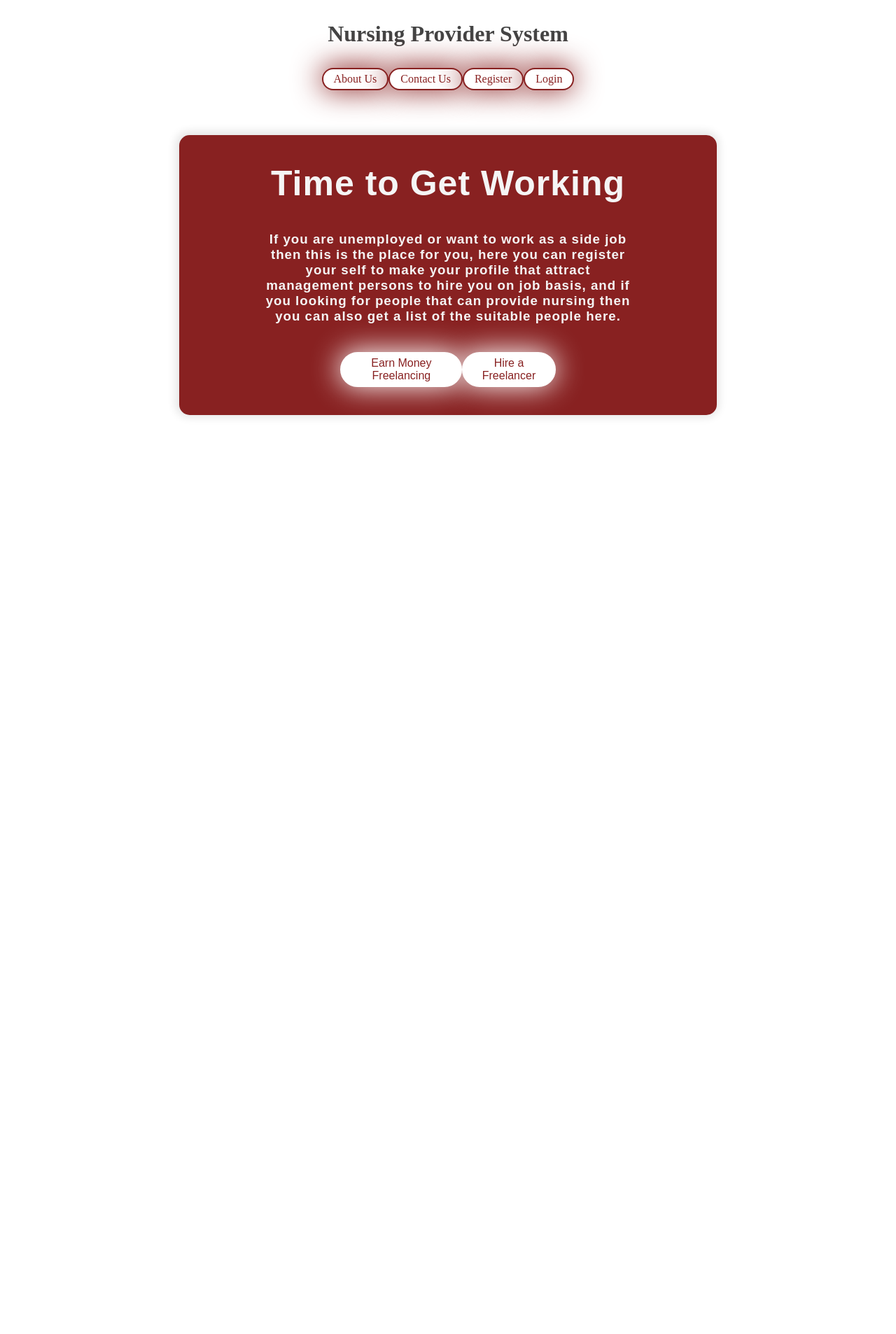
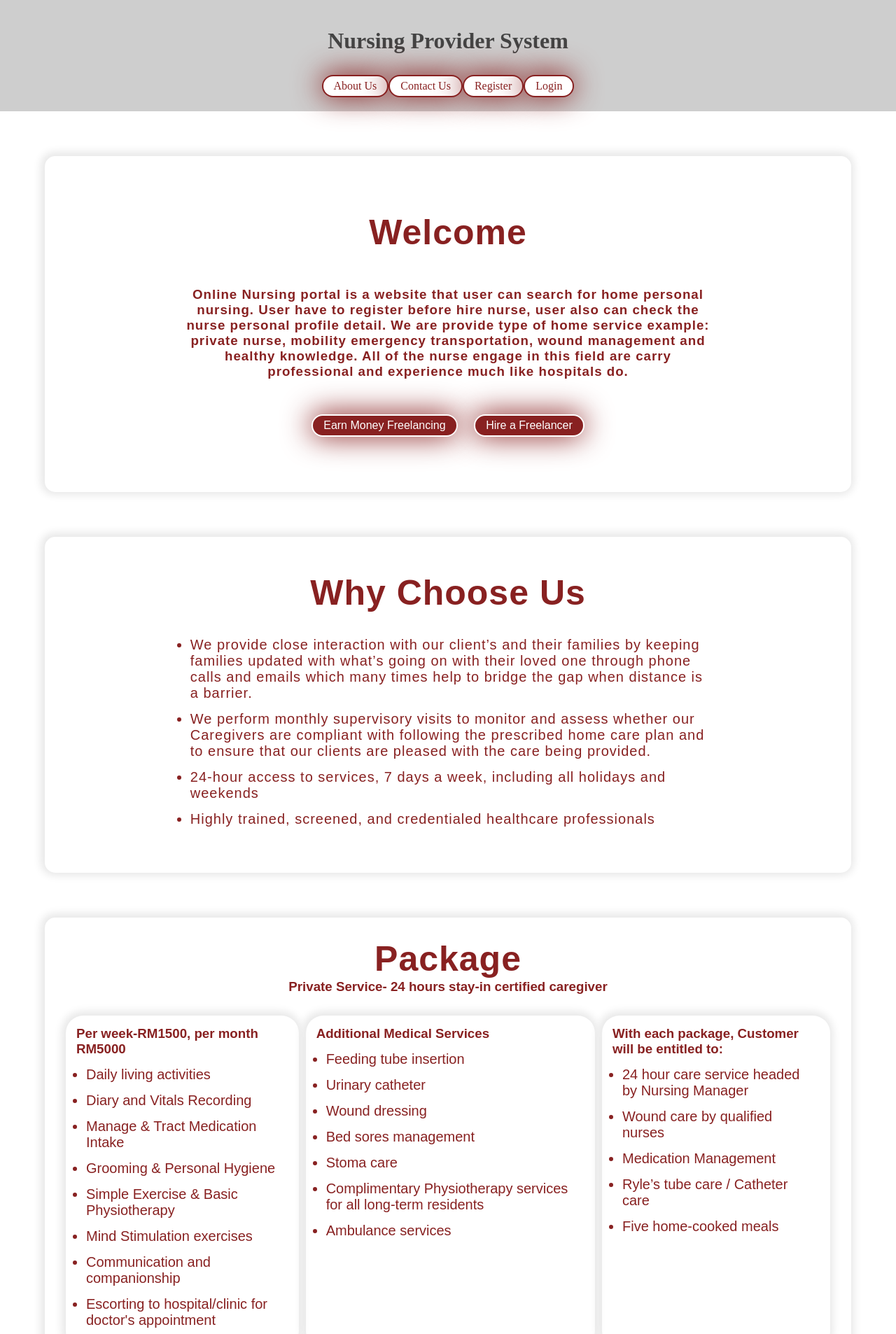
Before and after one commit to Rohit19060/Nursing_Provider_System, a PHP site: page / in a window 1280 px wide. Shown: the top 1906 px of the page at 70% size. Before the commit the page ends 596 px from the top, so only its background shows below. Run offline with PHP 8.4, Linux system fonts and the light colour scheme.

```diff
--- a/about.php
+++ b/about.php
@@ -1,4 +1,5 @@
 <?php
+include_once("./includes/function.php");
 include_once("./includes/Header.php");
 ?>
 <h1 class="text-center mt-3">About Us</h1>
--- a/contact.php
+++ b/contact.php
@@ -1,4 +1,5 @@
 <?php
+include_once("./includes/function.php");
 include_once("./includes/Header.php");
 ?>
 <h1 class="text-center mt-3">Contact Us</h1>
--- a/includes/Header.php
+++ b/includes/Header.php
@@ -7,14 +7,14 @@
 </head>
 
 <body>
-    <div class="text-center mb-3 mt-3">
-        <a href="index.php">
-            <h1>Nursing Provider System</h1>
-        </a>
-    </div>
+    <header class="pb-2">
+        <div class="text-center mb-3">
+            <a href="index.php">
+                <h1>Nursing Provider System</h1>
+            </a>
+        </div>
 
-    <header>
-        <div class="Header__logged-in">
+        <div class="logged-in">
             <a href="about.php">
                 About Us
             </a>
--- a/includes/function.php
+++ b/includes/function.php
@@ -7,6 +7,15 @@ function message()
         $output .= htmlentities($_SESSION["message"]);
         $output .= "</h2>";
         $_SESSION["message"] = null;
+        return $output;
+    }
+}
+function message2()
+{
+    if (isset($_SESSION["message2"])) {
+        $output = "<h2 class='mb-3 mt-3 error-message text-center'>";
+        $output .= htmlentities($_SESSION["message2"]);
+        $output .= "</h2>";
         return $output;
     }
 }
--- a/index.php
+++ b/index.php
@@ -6,9 +6,12 @@ echo message();
 echo username();
 ?>
 <div class="main_div">
-    <h1 class="text-center title">Time to Get Working</h1>
+    <h1 class="text-center title">Welcome</h1>
     <h3 class="text-center sub">
-        If you are unemployed or want to work as a side job then this is the place for you, here you can register your self to make your profile that attract management persons to hire you on job basis, and if you looking for people that can provide nursing then you can also get a list of the suitable people here.
+        Online Nursing portal is a website that user can search for home personal nursing. User have to register before
+        hire nurse, user also can check the nurse personal profile detail. We are provide type of home service example:
+        private nurse, mobility emergency transportation, wound management and healthy knowledge. All of the nurse
+        engage in this field are carry professional and experience much like hospitals do.
     </h3>
 
     <div class="sub_buttons">
@@ -20,6 +23,92 @@ echo username();
         </a>
     </div>
 </div>
+<div class="main_div">
+    <h1 class="text-center title">Why Choose Us</h1>
+    <ul class="sub">
+        <li>
+            We provide close interaction with our client’s and their families by keeping families updated with what’s
+            going on with their loved one through phone calls and emails which many times help to bridge the gap when
+            distance is a barrier.
+        </li>
+        <li>
+            We perform monthly supervisory visits to monitor and assess whether our Caregivers are compliant with
+            following the prescribed home care plan and to ensure that our clients are pleased with the care being
+            provided.
+        </li>
+        <li>
+            24-hour access to services, 7 days a week, including all holidays and weekends
+        </li>
+        <li>
+            Highly trained, screened, and credentialed healthcare professionals
+        </li>
+    </ul>
+</div>
+
+<div class="packages">
+
+    <div>
+        <h1 class="text-center title">Package</h1>
+        <h3>
+            Private Service- 24 hours stay-in certified caregiver
+        </h3>
+    </div>
+    <div class="small_package mt-3">
+        <ul>
+            <h3>
+                Per week-RM1500, per month RM5000
+            </h3>
+            <li>Daily living activities</li>
+            <li>Diary and Vitals Recording</li>
+            <li>Manage & Tract Medication Intake</li>
+            <li>Grooming & Personal Hygiene</li>
+            <li>Simple Exercise & Basic Physiotherapy</li>
+            <li>Mind Stimulation exercises</li>
+            <li>Communication and companionship</li>
+            <li>Escorting to hospital/clinic for doctor's appointment</li>
+        </ul>
 
 
+        <ul>
+            <h3>Additional Medical Services</h3>
+            <li>Feeding tube insertion</li>
+            <li>Urinary catheter</li>
+            <li>Wound dressing</li>
+            <li>Bed sores management</li>
+            <li>Stoma care</li>
+            <li>Complimentary Physiotherapy services for all long-term residents</li>
+            <li>Ambulance services</li>
+        </ul>
+        <ul>
+            <h3>With each package, Customer will be entitled to:</h3>
+            <li>24 hour care service headed by Nursing Manager</li>
+            <li>Wound care by qualified nurses</li>
+            <li>Medication Management</li>
+            <li>Ryle’s tube care / Catheter care</li>
+            <li>Five home-cooked meals</li>
+        </ul>
+    </div>
+</div>
+
+<div class="packages">
+    <h1 class="text-center title">Feedback</h1>
+    <h2>Tell us what you think... it helps us get even better!</h2>
+    <ul>
+        <li>Name, Email, Phone Number and Gender.</li>
+        <li>How satisfied are you in general with the HELP CARE services? </li>
+        <li>How would you assess the overall quality of our service?*</li>
+        <li>
+            • If you had a friend or neighbor needing care would you recommend our agency to them?*
+        </li>
+        <li>
+            Have you any additional comments and suggestions on how we might improve our service to you? Please write them in this box.
+        </li>
+    </ul>
+    <form action="feedback.php" method="post">
+        <textarea name="feedback" id="feedback" rows="10" cols="100" class="mt-3 mb-2"></textarea>
+        <div>
+            <input type="submit" value="Submit" class="mt-3 mb-2">
+        </div>
+    </form>
+</div>
 <?php include_once("./includes/footer.php");
--- a/styles/styles.css
+++ b/styles/styles.css
@@ -1,7 +1,7 @@
 * {
-    box-sizing: border-box;
     padding: 0px;
     margin: 0px;
+    box-sizing: border-box;
 }
 
 .text-center {
@@ -37,13 +37,22 @@ a {
     margin-bottom: 20px;
 }
 
-.Header__logged-in {
+header {
+    padding: 40px;
+    background-color: rgb(206, 206, 206);
+}
+
+.pb-2 {
+    padding-bottom: 20px;
+}
+
+.logged-in {
     display: flex;
     align-items: center;
     justify-content: center;
 }
 
-.Header__logged-in a,
+.logged-in a,
 #freelancers tr td a,
 form div input[type=submit] {
     border-radius: 30px;
@@ -55,7 +64,7 @@ form div input[type=submit] {
     box-shadow: -1px -1px 42px 1px rgb(136, 33, 33);
 }
 
-.Header__logged-in a:hover,
+.logged-in a:hover,
 #freelancers tr td a:hover,
 form div input[type=submit]:hover {
     background-color: rgb(136, 33, 33);
@@ -64,15 +73,15 @@ form div input[type=submit]:hover {
 }
 
 .main_div {
-    height: 50vh;
-    margin: 5% 20%;
+    height: 60vh;
+    padding: 30px;
+    margin: 5%;
     display: flex;
     flex-direction: column;
     justify-content: space-evenly;
     align-items: center;
-    background-color: rgb(136, 33, 33);
     border-radius: 15px;
-    color: whitesmoke;
+    color: rgb(136, 33, 33);
     font-family: 'Arial Narrow Bold', sans-serif;
     box-shadow: -1px -1px 12px 5px rgba(232, 232, 232, 1);
 }
@@ -82,15 +91,15 @@ form div input[type=submit]:hover {
     border: 2px white solid;
     outline: none;
     padding: 5px 15px;
-    background-color: white;
-    color: rgb(136, 33, 33);
-    box-shadow: -1px -1px 42px 1px white;
+    color: white;
+    background-color: rgb(136, 33, 33);
+    box-shadow: -1px -1px 42px 1px rgb(136, 33, 33);
 }
 
 .getStarted:hover {
-    background-color: rgb(136, 33, 33);
-    color: white;
-    box-shadow: none;
+    color: rgb(136, 33, 33);
+    background-color: white;
+    box-shadow: -1px -1px 42px 1px rgb(136, 33, 33);
 }
 
 .sub {
@@ -171,3 +180,38 @@ form h1 {
     background-color: rgb(136, 33, 33);
     color: white;
 }
+
+li {
+    margin: 14px;
+    font-size: 20px;
+}
+
+.packages {
+    padding: 30px;
+    margin: 5%;
+    display: flex;
+    flex-direction: column;
+    justify-content: space-evenly;
+    align-items: center;
+    border-radius: 15px;
+    color: rgb(136, 33, 33);
+    font-family: 'Arial Narrow Bold', sans-serif;
+    box-shadow: -1px -1px 12px 5px rgba(232, 232, 232, 1);
+}
+
+.packages .small_package {
+    display: flex;
+    flex-wrap: nowrap;
+    gap: 10px;
+}
+
+.packages .small_package ul {
+    box-shadow: -1px -1px 12px 5px rgba(232, 232, 232, 1);
+    border-radius: 25px;
+    padding: 15px;
+}
+
+textarea {
+    width: 100%;
+    padding: 15px;
+}
```
Also changed, not shown: gethired.php (+24 -11 lines), hire.php (+7 -2 lines), hireFreelancer.php (added, +31 -0 lines), 1 other file.
